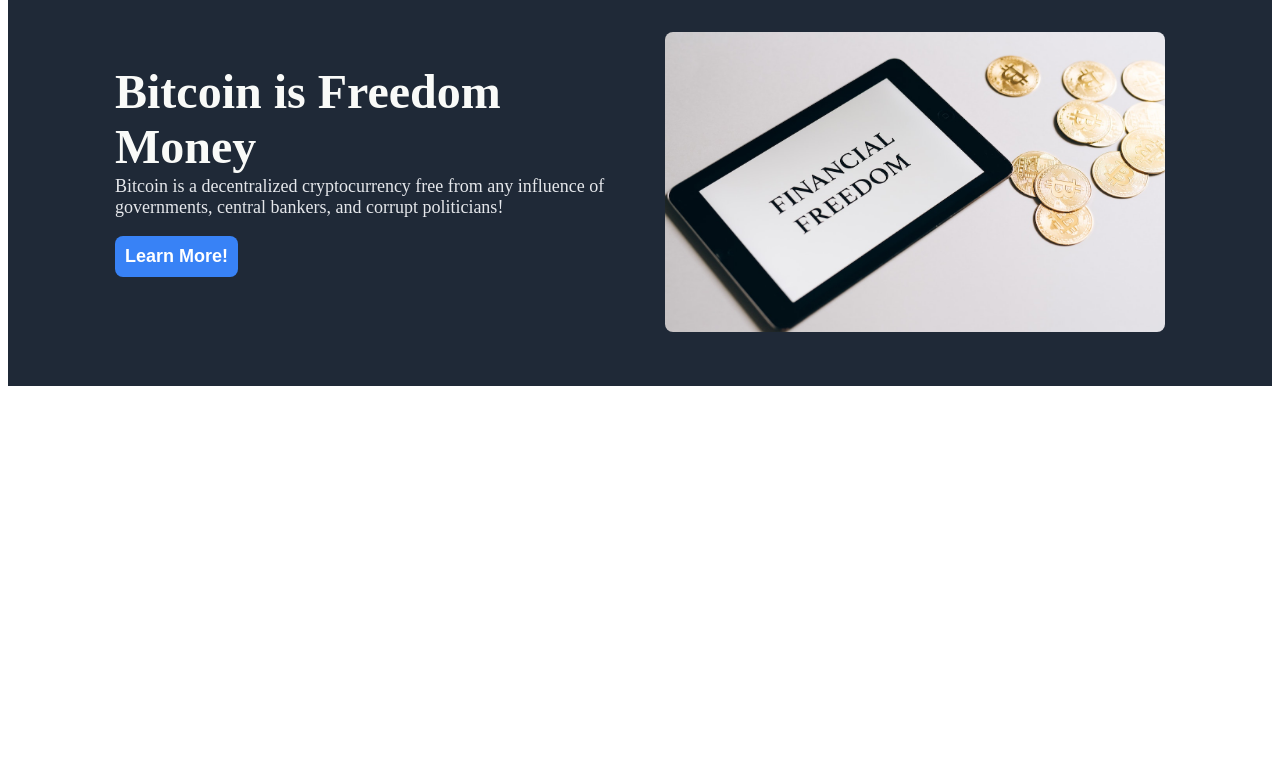
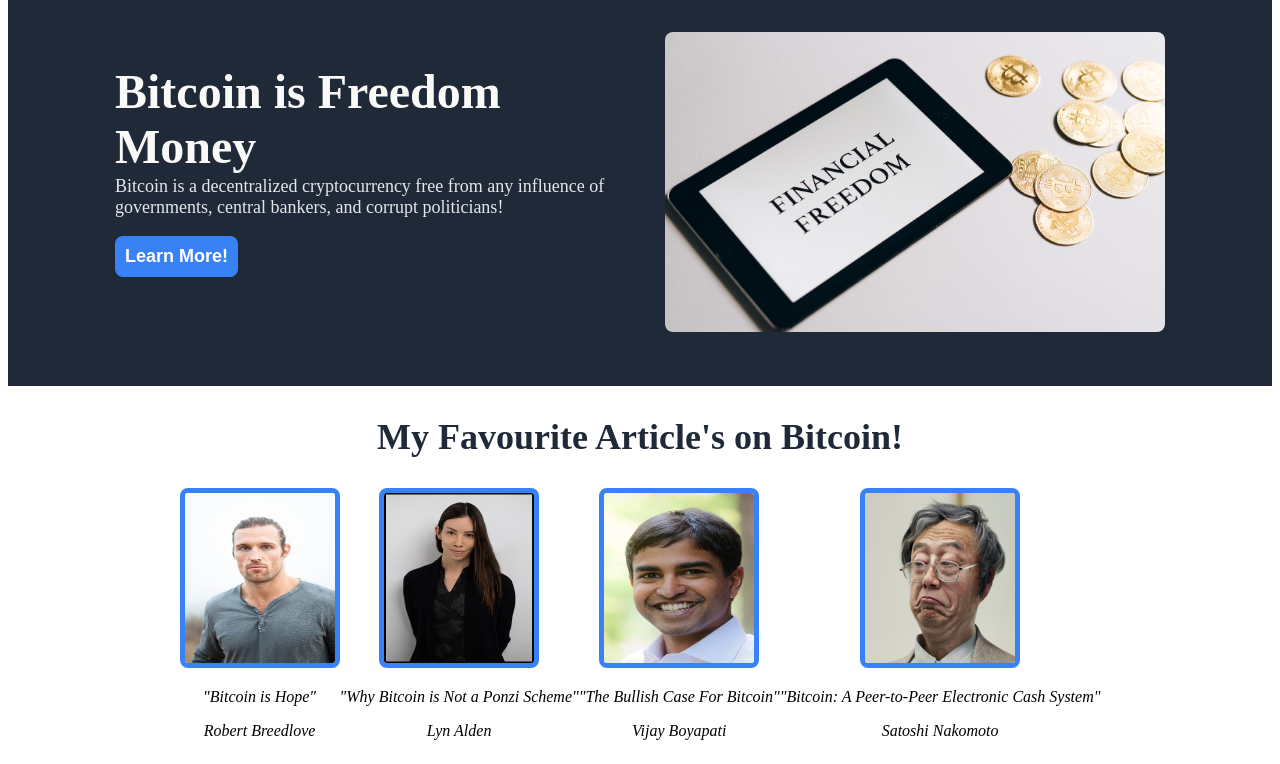
Before and after one commit to KauaiGuy/landing-page, a plain HTML site: page index.html in a window 1280 px wide. Shown: the part 150-914 px from the top of the page. Before the commit the page ends 800 px from the top, so only its background shows below. Drawn offline with Linux system fonts and the light colour scheme.

Commit message:
Added favourite article's section

```diff
--- a/index.html
+++ b/index.html
@@ -30,6 +30,34 @@
                 <img src="images/btc-freedom.jpg" alt="tablet displaying financial freedom surrounded by bitcoins">
             </div>
         </div>
+
+        <div class="information">
+            <h2>My Favourite Article's on Bitcoin!</h2>
+            <div class="articles">
+                <div>
+                    <a href="https://breedlove22.medium.com/bitcoin-is-hope-bedce21b3648"><img src="images/breedlove.jpg" alt="Robert Breedlove"></a>
+                    <p><em>"Bitcoin is Hope"</em></p>
+                    <p><em>Robert Breedlove</em></p>
+                </div>
+                <div>
+                    <a href="https://www.swanbitcoin.com/why-bitcoin-is-not-a-ponzi-scheme-point-by-point/"><img src="images/alden.jpg" alt="Lyn Alden"></a>
+                    <p><em>"Why Bitcoin is Not a Ponzi Scheme"</em></p>
+                    <p><em>Lyn Alden</em></p>
+                </div>
+                <div>
+                    <a href="https://vijayboyapati.medium.com/the-bullish-case-for-bitcoin-6ecc8bdecc1"><img src="images/boyapati.jpg"></a>
+                    <p><em>"The Bullish Case For Bitcoin"</em></p>
+                    <p><em>Vijay Boyapati</em></p>
+                </div>
+                <div>
+                    <a href="https://bitcoin.org/bitcoin.pdf"><img src="images/nakamoto.jpeg"></a>
+                    <p><em>"Bitcoin: A Peer-to-Peer Electronic Cash System"</em></p>
+                    <p><em>Satoshi Nakomoto</em></p>
+                </div>
+            </div>
+        </div>
+
+
     </div>
 
 </body>
--- a/styles.css
+++ b/styles.css
@@ -89,3 +89,27 @@
 }
 
 /* Random info part */
+
+
+.information h2 {
+    font-size: 36px;
+    font-weight: bold;
+    color: #1F2937;
+    text-align: center;
+}
+
+.articles img {
+    width: 150px;
+    height: 170px;
+    border: 5px solid #3882F6;
+    border-radius: 8px;
+}
+
+.articles {
+    display: flex;
+    flex-wrap: wrap;
+    justify-content: center;
+    text-align: center;
+}
+
+/* quote section */
```
Also changed, not shown: images/alden.jpg (added), images/boyapati.jpg (added), images/breedlove.jpg (added), images/nakamoto.jpeg (added).
